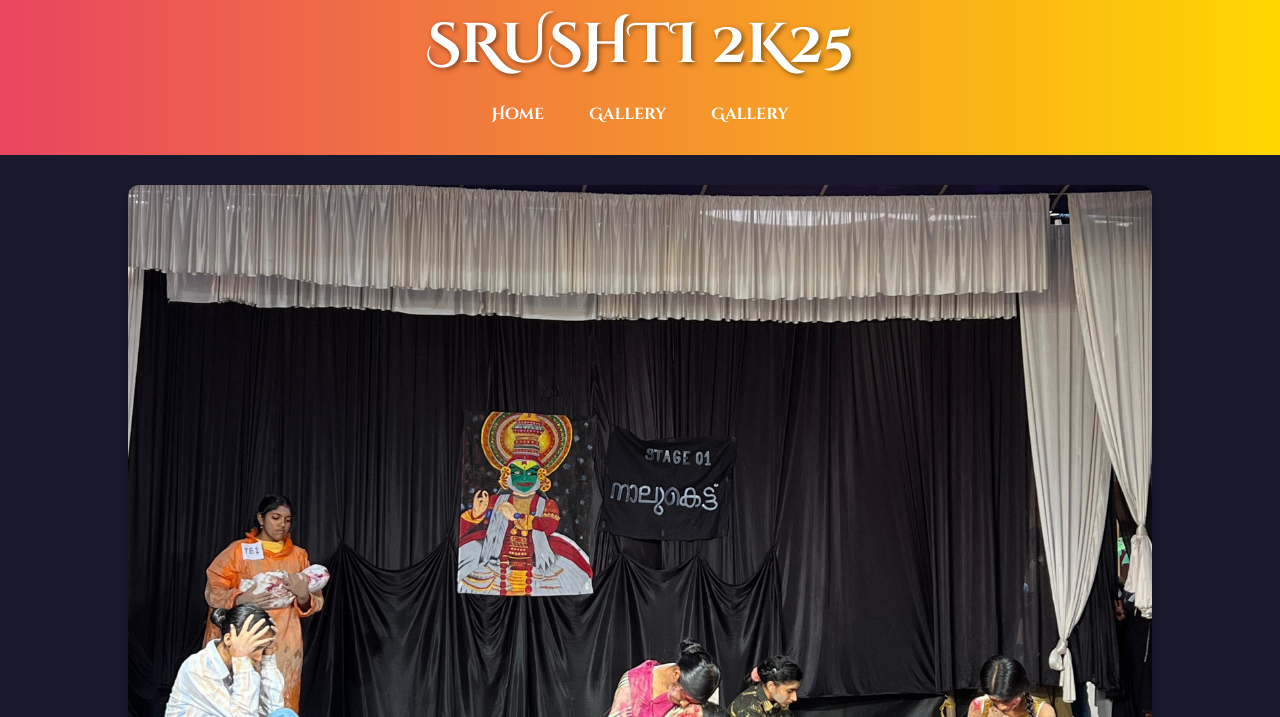
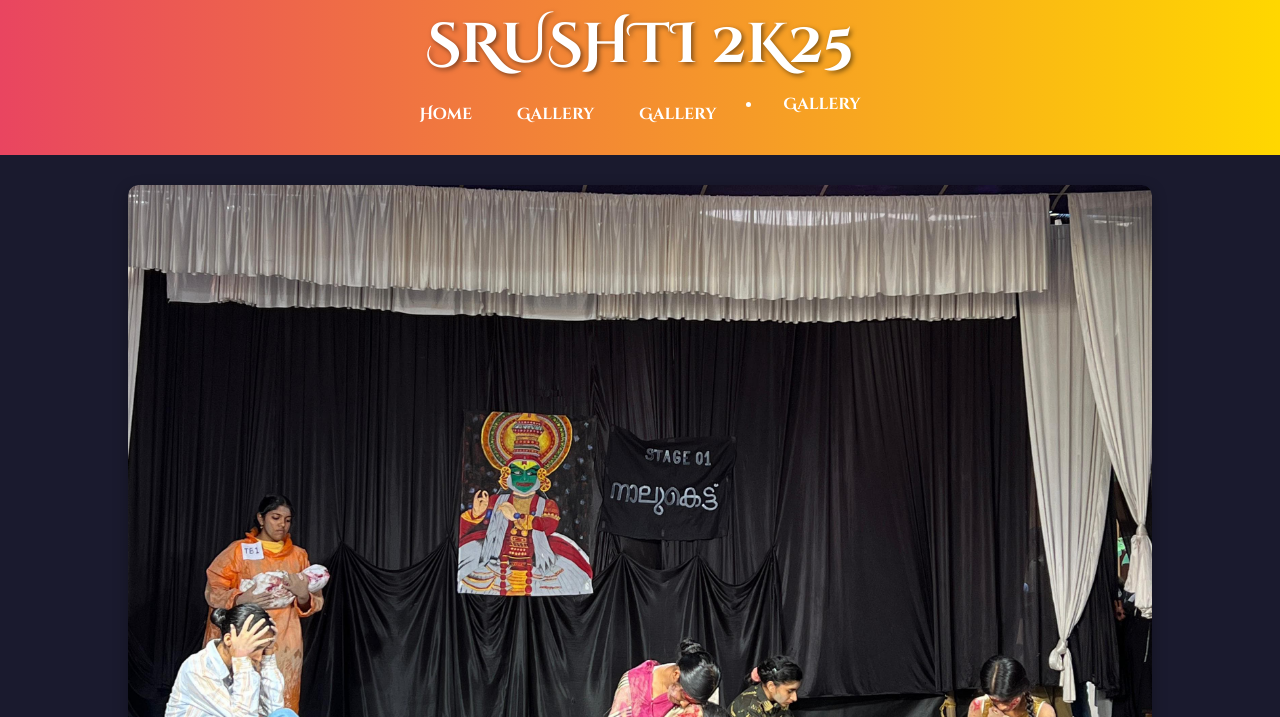
Before and after one commit to Srushti2K25/Srushti2k25, a plain HTML site: page index.html in a window 1280 px wide. Shown: the part 83-800 px from the top of the page. Drawn offline with Linux system fonts and the light colour scheme; some icons are missing.

Commit message:
Update index.html

```diff
--- a/index.html
+++ b/index.html
@@ -159,6 +159,7 @@
         <a href="#home" class="nav-link"><i class="fa fa-home"></i> Home</a>
         <a href="#gallery.html" class="nav-link"><i class="fa fa-image"></i> Gallery</a>
       <a href="#gallery.html" class="nav-link"></i> Gallery</a>
+      <li><a href="gallery.html">Gallery</a>
     </nav>
 </header>
     </div>
```
